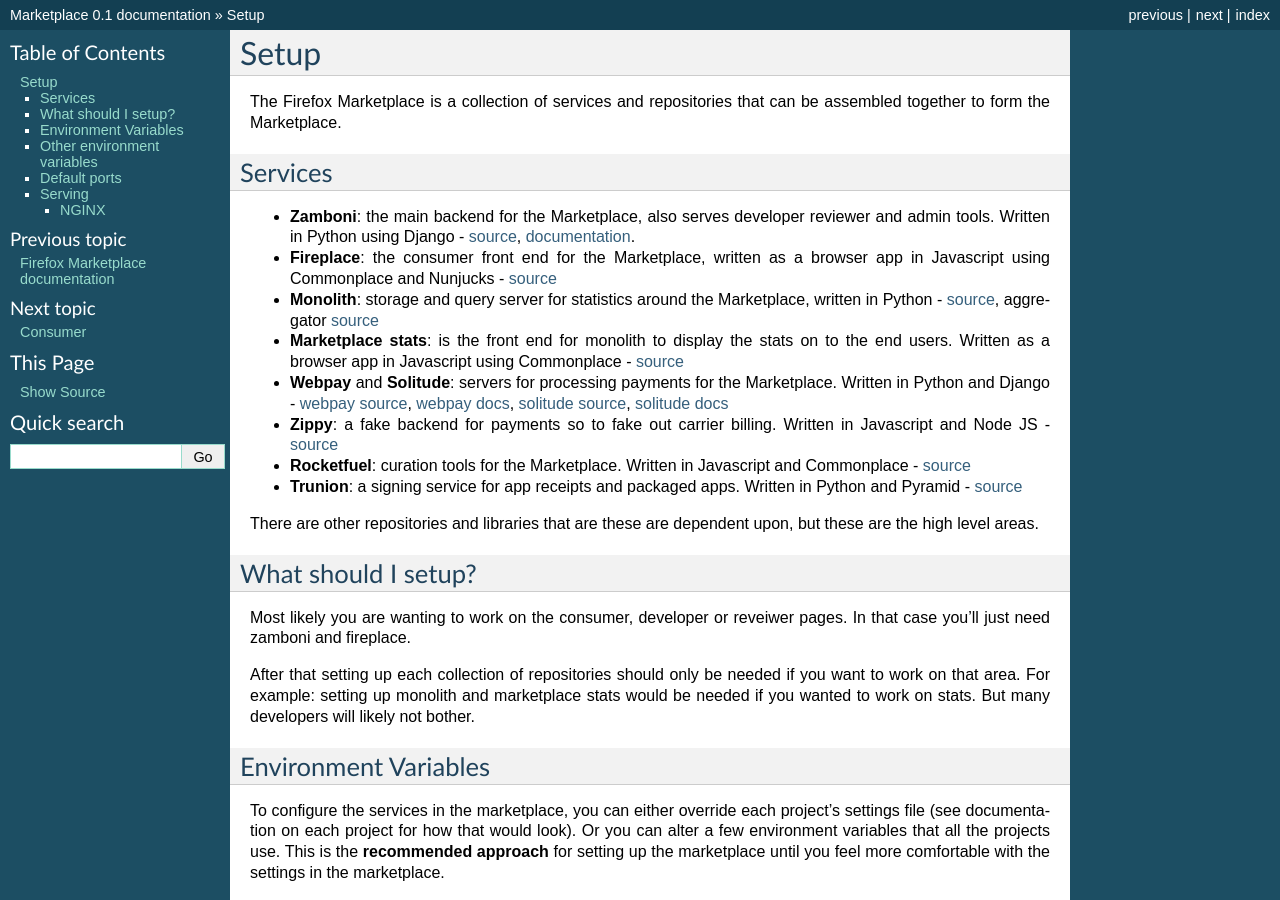
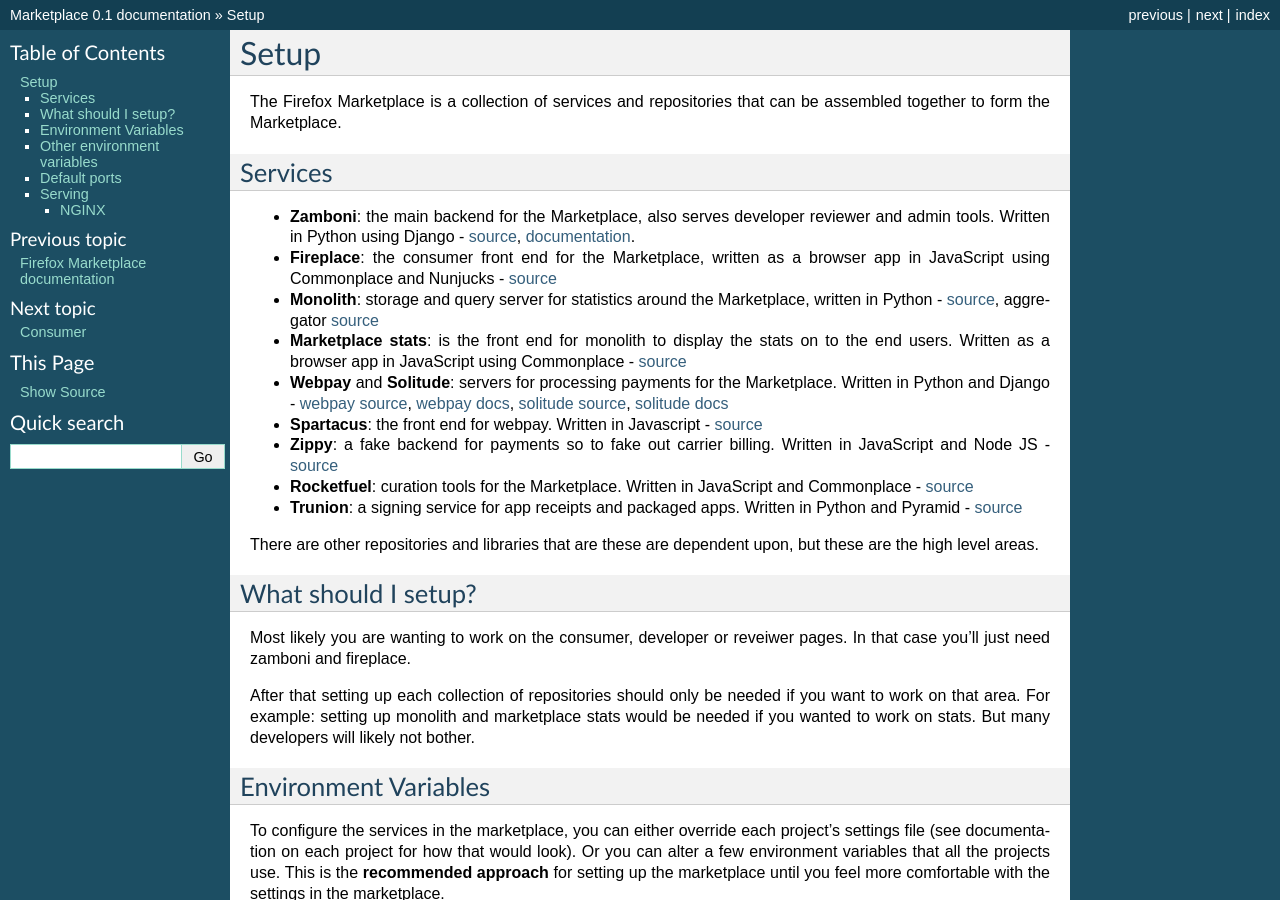
Before and after one commit to mozilla/marketplace-docs, a Sphinx documentation site: the page built from docs/topics/setup.rst, in a window 1280 px wide and 900 px high. Built offline with Sphinx 7.4.7, drawn with Linux system fonts in a browser that asks for light colours; pages that are not in the unit, such as notebooks, are missing from menus.

Commit message:
and in spartacus

```diff
--- a/docs/topics/package.rst
+++ b/docs/topics/package.rst
@@ -29,7 +29,7 @@
     make package_stage
 
 This will create a package in `/package/archives/`. These names correspond to
-the :ref:`Marketplace servers <marketeplace-servers-label>`. You can then test
+the :ref:`Marketplace servers <marketplace-servers-label>`. You can then test
 the package in the Simulator using the `App Manager <https://developer.mozilla.org/en-US/Firefox_OS/Using_the_App_Manager>`_.
 
 Put the New Package on the Marketplace
--- a/docs/topics/setup.rst
+++ b/docs/topics/setup.rst
@@ -13,14 +13,14 @@
   <https://zamboni.readthedocs.org>`_.
 
 * **Fireplace**: the consumer front end for the Marketplace, written as a browser
-  app in Javascript using Commonplace and Nunjucks - `source <https://github.com/mozilla/fireplace>`_
+  app in JavaScript using Commonplace and Nunjucks - `source <https://github.com/mozilla/fireplace>`_
 
 * **Monolith**: storage and query server for statistics around the Marketplace,
   written in Python - `source <https://github.com/mozilla/monolith-client>`_,
   aggregator `source <https://github.com/mozilla/monolith-aggregator/>`_
 
 * **Marketplace stats**: is the front end for monolith to display the stats on to
-  the end users. Written as a browser app in Javascript using Commonplace
+  the end users. Written as a browser app in JavaScript using Commonplace
   - `source <https://github.com/mozilla/marketplace-stats/>`_
 
 * **Webpay** and **Solitude**: servers for processing payments for the Marketplace.
@@ -29,10 +29,12 @@
   <https://github.com/mozilla/webpay/>`_, `solitude docs
   <https://solitdue.readthedocs.org>`_
 
+* **Spartacus**: the front end for webpay. Written in Javascript - `source <https://github.com/mozilla/spartacus>`_
+
 * **Zippy**: a fake backend for payments so to fake out carrier billing. Written
-  in Javascript and Node JS - `source <https://github.com/mozilla/zippy>`_
+  in JavaScript and Node JS - `source <https://github.com/mozilla/zippy>`_
 
-* **Rocketfuel**: curation tools for the Marketplace. Written in Javascript and
+* **Rocketfuel**: curation tools for the Marketplace. Written in JavaScript and
   Commonplace - `source <https://github.com/mozilla/rocketfuel/>`_
 
 * **Trunion**: a signing service for app receipts and packaged apps. Written in
```
Also changed, not shown: docs/topics/production.rst (added, +25 -0 lines).
